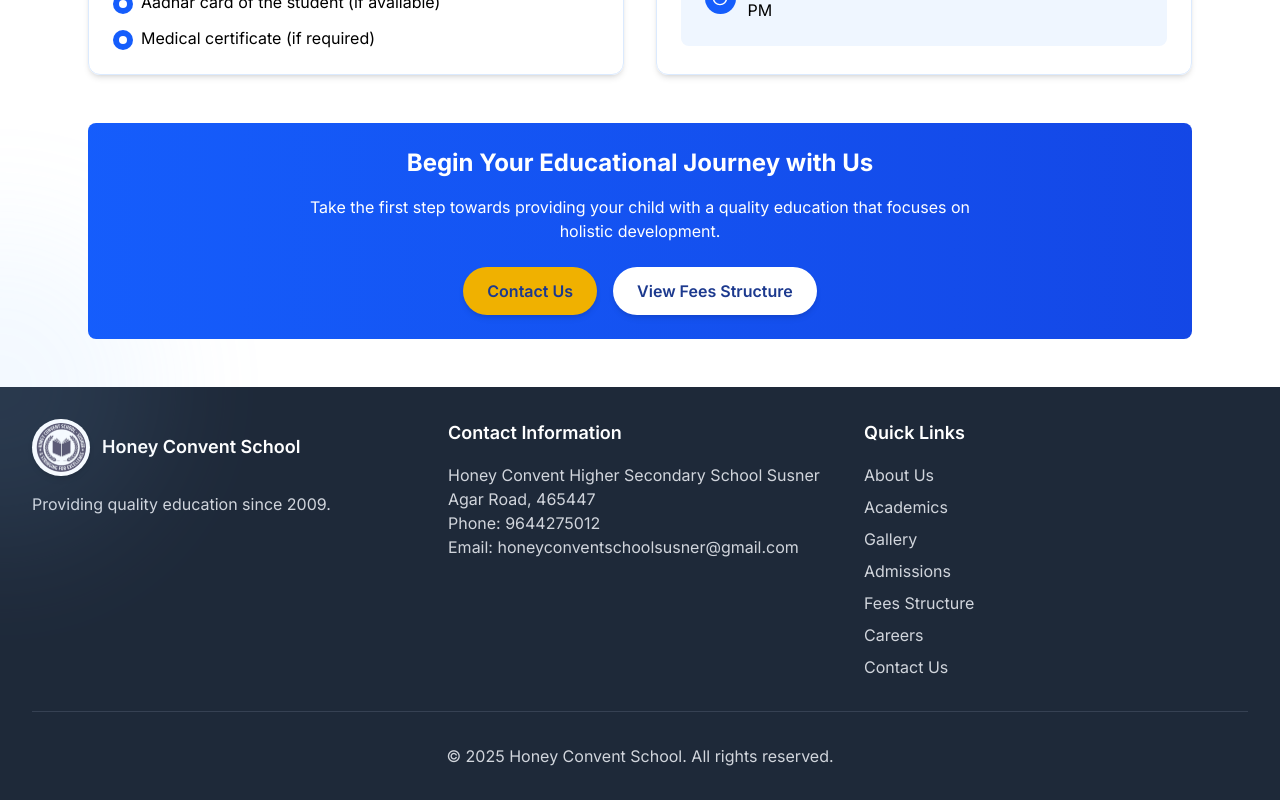
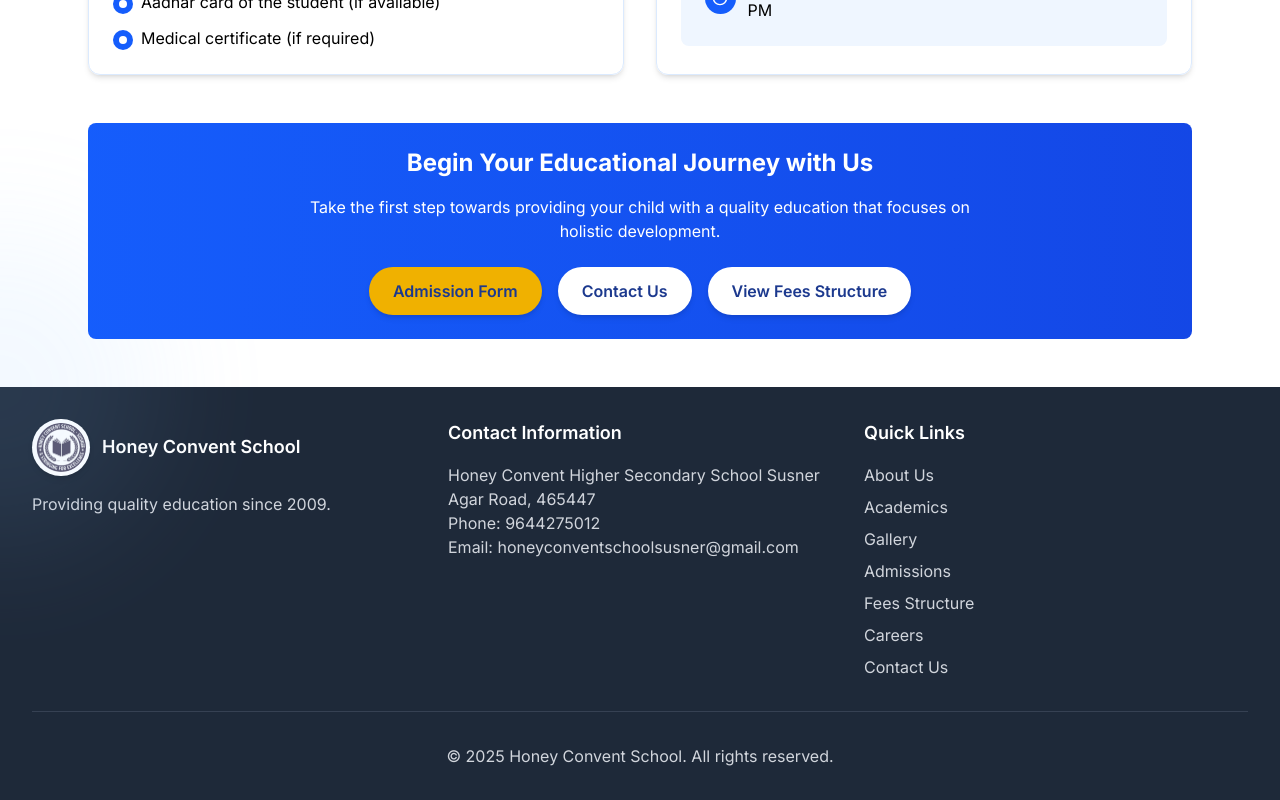
Before and after one commit to arish-me/honey-convent-school-next-js, a Next.js app: page /admissions in a window 1280 px wide. Shown: the part 2086-2886 px from the top of the page. Built offline with nearby package versions, Linux system fonts and the light colour scheme.

Commit message:
Complete UI

```diff
--- a/src/app/admissions/page.tsx
+++ b/src/app/admissions/page.tsx
@@ -267,8 +267,16 @@ export default function AdmissionsPage() {
           <h2 className="text-2xl font-bold mb-4">Begin Your Educational Journey with Us</h2>
           <p className="mb-6 max-w-2xl mx-auto">Take the first step towards providing your child with a quality education that focuses on holistic development.</p>
           <Link
+            href="https://honeyconventschool.neetoform.com/7267ca70dc19b6308761"
+            target="_blank"
+            rel="noopener noreferrer"
+            className="px-6 py-3 rounded-full bg-yellow-500 text-blue-900 font-semibold hover:bg-yellow-400 shadow-md transition duration-150 ease-in-out inline-block mr-4"
+          >
+            Admission Form
+          </Link>
+          <Link
             href="/contact"
-            className="px-6 py-3 rounded-full bg-yellow-500 text-blue-900 font-semibold hover:bg-yellow-400 shadow-md transition duration-150 ease-in-out inline-block mr-4"
+            className="px-6 py-3 rounded-full bg-white text-blue-900 font-semibold hover:bg-blue-50 shadow-md transition duration-150 ease-in-out inline-block mr-4"
           >
             Contact Us
           </Link>
--- a/src/app/careers/page.tsx
+++ b/src/app/careers/page.tsx
@@ -3,7 +3,7 @@ import { Button } from "@/components/ui/button";
 import Link from "next/link";
 import { ExternalLink, Briefcase, GraduationCap, CalendarClock, MapPin } from "lucide-react";
 import { Metadata } from "next";
-import { SEO, SCHOOL_NAME } from "@/lib/constants";
+import { SEO, SCHOOL_NAME, APPLY_LINK } from "@/lib/constants";
 
 export const metadata: Metadata = {
   title: "Careers",
@@ -29,7 +29,7 @@ export default function CareersPage() {
       type: "Full-time",
       location: "On-campus",
       postedDate: "May 15, 2024",
-      applyLink: "https://forms.gle/your-pre-primary-form-link",
+      applyLink: APPLY_LINK,
       description: "We are seeking enthusiastic and nurturing Pre-Primary teachers who are passionate about early childhood education. The ideal candidate will have experience in teaching young children and be able to create an engaging and supportive learning environment.",
       requirements: [
         "Bachelor's or Master's degree in Early Childhood Education",
@@ -53,7 +53,7 @@ export default function CareersPage() {
       type: "Full-time",
       location: "On-campus",
       postedDate: "May 12, 2024",
-      applyLink: "https://forms.gle/your-middle-school-form-link",
+      applyLink: APPLY_LINK,
       description: "We are looking for dedicated Middle School teachers with expertise in Mathematics, Science, Social Studies, or English. The ideal candidate will foster critical thinking and engage students in active learning.",
       requirements: [
         "Bachelor's or Master's degree in Education with specialization in relevant subject",
@@ -77,7 +77,7 @@ export default function CareersPage() {
       type: "Full-time",
       location: "On-campus",
       postedDate: "May 10, 2024",
-      applyLink: "https://forms.gle/your-higher-secondary-form-link",
+      applyLink: APPLY_LINK,
       description: "We are hiring experienced Higher Secondary teachers for Science and Commerce streams. The successful candidate will prepare students for board examinations and competitive tests while fostering a deep understanding of the subject.",
       requirements: [
         "Master's degree in relevant subject (Physics, Chemistry, Mathematics, Biology, Commerce, Economics)",
@@ -101,7 +101,7 @@ export default function CareersPage() {
       type: "Full-time",
       location: "On-campus",
       postedDate: "May 8, 2024",
-      applyLink: "https://forms.gle/your-sports-teacher-form-link",
+      applyLink: APPLY_LINK,
       description: "We are seeking an energetic and skilled Physical Education Teacher to lead our sports program. The ideal candidate will organize sports activities, coach school teams, and promote physical fitness among students.",
       requirements: [
         "Bachelor's or Master's degree in Physical Education",
--- a/src/lib/constants.ts
+++ b/src/lib/constants.ts
@@ -5,6 +5,7 @@ export const SCHOOL_LOCATION = "Susner Agar Road, 465447";
 export const SCHOOL_PHONE = "9644275012";
 export const SCHOOL_EMAIL = "honeyconventschoolsusner@gmail.com";
 export const SCHOOL_ESTABLISHED = "2009";
+export const APPLY_LINK = "https://honeyconventschool.neetoform.com/1e5ad66569fea57d4f26";
 
 // SEO Constants
 export const SEO = {
```
